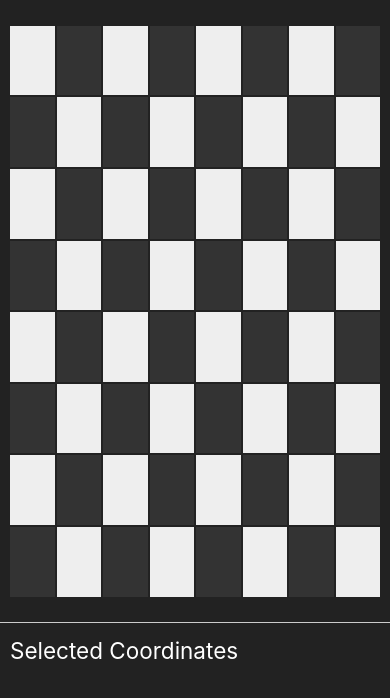
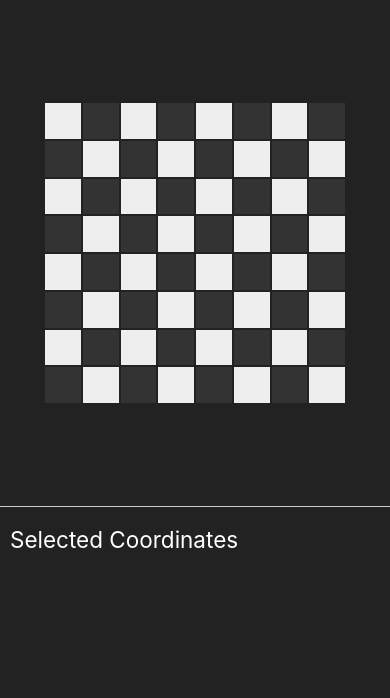
Before and after one commit to ChessCom/frontendtest, a Vue app: page / in a window 390 px wide. Shown: the top 698 px of the page. Built offline with nearby package versions, Linux system fonts and the light colour scheme.

Commit message:
feat: added further reponsiveness to maintain chessboard height when decreasing width

```diff
--- a/src/App.vue
+++ b/src/App.vue
@@ -29,6 +29,13 @@ function handleCoordinateSelection(coordinate: ChessCoordinate) {
   font-weight: normal;
 }
 
+html {
+  width: 100vw;
+  height: 100vh;
+  margin: 0;
+  padding: 0;
+}
+
 body {
   color: #ffffff;
   background: #222222;
@@ -50,25 +57,24 @@ body {
   text-rendering: optimizeLegibility;
   -webkit-font-smoothing: antialiased;
   -moz-osx-font-smoothing: grayscale;
+  height: 100%;
+  width: 100%;
 }
 
 #app {
   display: flex;
-  height: 100vh;
-  width: 100vw;
-  background-color: #222222;
+  height: 100%;
+  width: 100%;
+  overflow: hidden;
 }
 
 .sidebar-container {
   flex: 1;
   height: 100%;
-  padding-left: 10px;
-  padding-top: 10px;
+  padding: 0px 20px;
+  border-left: 1px solid #ccc;
   overflow-y: auto;
-  min-width: 125px;
-  padding: 20px;
-  border-left: 1px solid #ccc;
-  position: relative;
+  width: 100%;
 }
 
 .chessboard-container {
@@ -76,15 +82,15 @@ body {
   display: flex;
   justify-content: center;
   align-items: center;
-  height: 100%;
   padding: 30px;
   box-sizing: border-box;
+  max-height: 100%;
 }
 
 .chessboard {
-  height: 100%;
-  aspect-ratio: 1 / 1;
-  margin: auto;
+  height: 90%;
+  min-width: 300px;
+  aspect-ratio: 1;
 }
 
 @media (max-width: 900px) {
@@ -92,25 +98,26 @@ body {
     flex-direction: column;
   }
 
-  .sidebar,
-  .chessboard-container {
-    width: 100%;
-    max-width: none;
-    padding: 10px;
-  }
-
-  .chessboard {
-    max-width: 100%;
-    max-height: calc(70vh - 20px);
-    aspect-ratio: 1;
-  }
-
   .sidebar-container {
+    flex: 1 0 40vh;
     border-left: none;
     border-top: 1px solid #ccc;
     padding-top: 0;
     padding-left: 0;
-    max-height: 30vh;
+    height: auto;
+    min-height: 30vh;
+    max-height: 50vh;
+  }
+
+  .chessboard-container {
+    flex: 3 0 60vh;
+    height: auto;
+    max-height: 70vh;
+  }
+
+  .chessboard {
+    height: auto;
+    margin: auto;
   }
 }
 </style>
--- a/src/components/MainSidebar.vue
+++ b/src/components/MainSidebar.vue
@@ -19,25 +19,22 @@ defineProps({
     required: true
   }
 })
-
 </script>
 
 <style scoped>
-
-
 .sidebar-title {
   position: sticky;
   top: 0;
   background: #222222;
   z-index: 10;
-  padding-bottom: 10px;
+  padding: 15px 10px;
+  width: 100%;
 }
 
 ul {
   list-style-type: none;
-  margin: 0;
+  margin-top: 0;
   padding: 0;
-  padding-top: 10px;
 }
 
 li {
```
